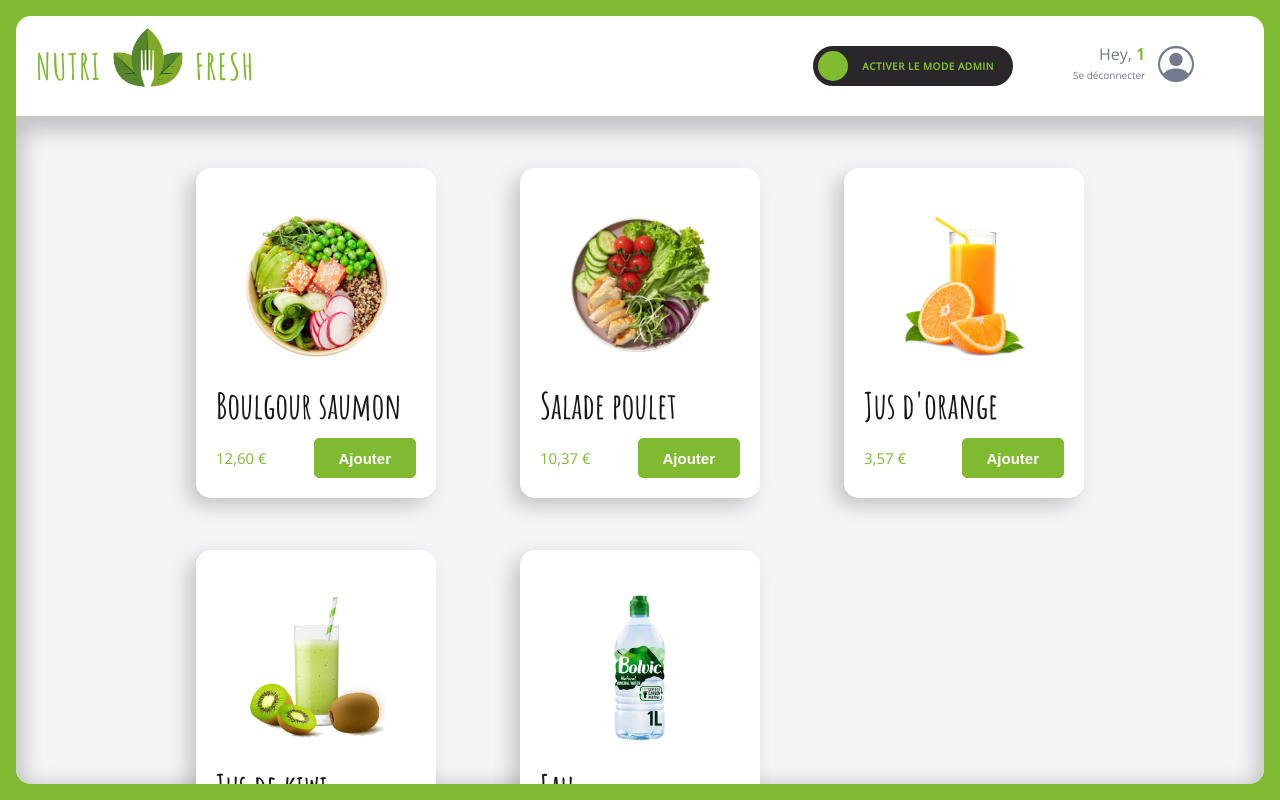
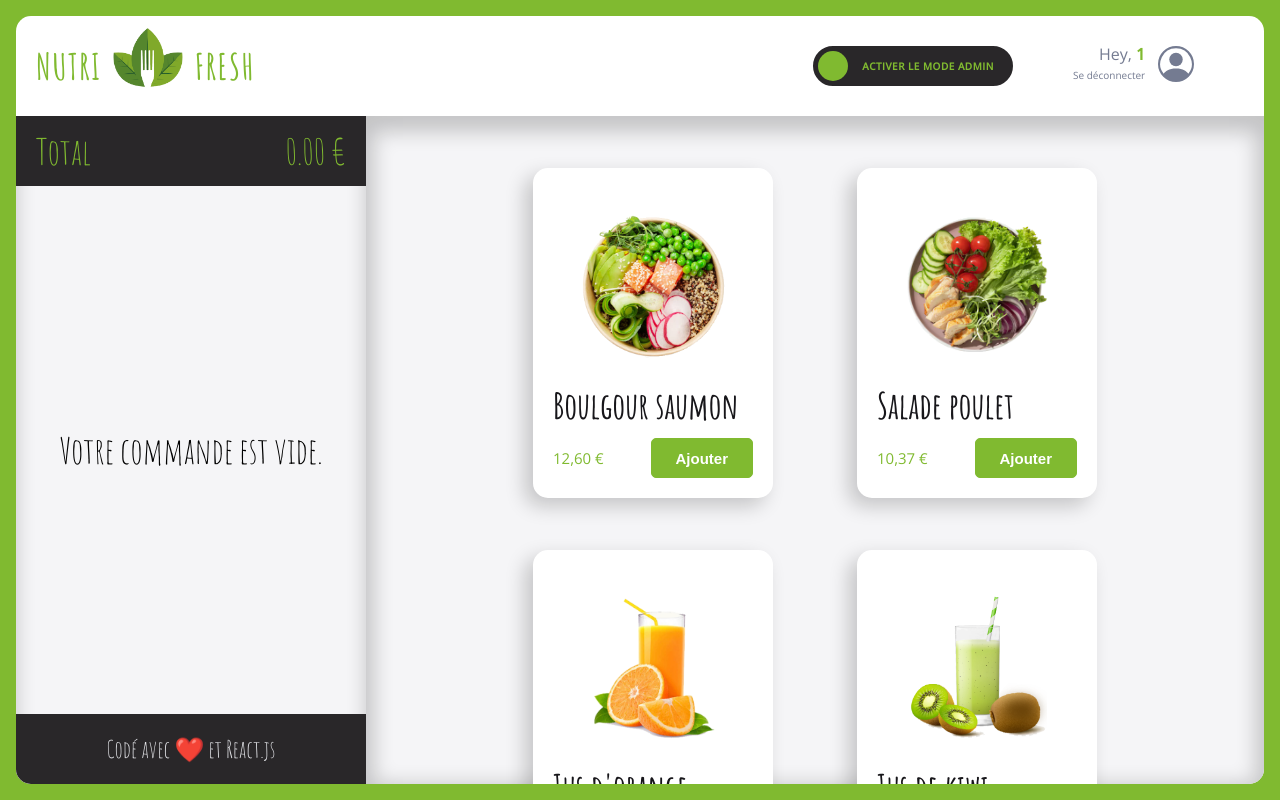
Before and after one commit to simonc56/nutri-fresh, a React (Vite) app: page /order/1 in a window 1280 px wide. Built offline with nearby package versions, Linux system fonts and the light colour scheme.

Commit message:
🚧 F10: Basket > show empty basket

```diff
--- /dev/null
+++ b/src/components/pages/order/Main/Basket.scss
@@ -0,0 +1,35 @@
+@use "../../../../theme/_theme.scss";
+
+.basket {
+  display: flex;
+  flex-direction: column;
+  box-shadow: 0 0 20px 0 rgba(0, 0, 0, 0.2) inset;
+  width: 350px;
+  height: 100%;
+  font-family: "Amatic SC";
+  .basket-header {
+    display: flex;
+    justify-content: space-between;
+    align-items: center;
+    padding: theme.spacing(sm) theme.spacing(md);
+    background-color: theme.$color_background_dark;
+    color: theme.$color_primary;
+    font-size: theme.size(P4);
+  }
+  .basket-content {
+    flex-grow: 1;
+    display: flex;
+    justify-content: center;
+    align-items: center;
+    font-size: theme.size(P4);
+  }
+  .basket-footer {
+    display: flex;
+    justify-content: center;
+    align-items: center;
+    padding: theme.spacing(md);
+    background-color: theme.$color_background_dark;
+    color: theme.$color_greyLight;
+    font-size: theme.size(P3);
+  }
+}
--- /dev/null
+++ b/src/components/pages/order/Main/Basket.tsx
@@ -0,0 +1,16 @@
+import "./Basket.scss";
+
+export default function Basket() {
+  return (
+    <section className="basket">
+      <header className="basket-header">
+        <div className="basket-total-label">Total</div>
+        <div className="basket-total-value">0.00 €</div>
+      </header>
+      <div className="basket-content">
+        <div className="basket-empty">Votre commande est vide.</div>
+      </div>
+      <footer className="basket-footer">Codé avec ❤️ et React.js</footer>
+    </section>
+  );
+}
--- a/src/components/pages/order/Main/Main.scss
+++ b/src/components/pages/order/Main/Main.scss
@@ -2,18 +2,14 @@
 
 .main {
   background-color: theme.$color_background_white;
-  box-shadow: theme.shadow(strong);
   border-bottom-left-radius: theme.radius(extraRound);
   border-bottom-right-radius: theme.radius(extraRound);
   display: flex;
   overflow-y: scroll;
   scrollbar-width: none;
   flex-grow: 1;
-  .basket {
-    background-color: lightseagreen;
-    width: 350px;
-  }
   .menu-and-admin {
+    box-shadow: theme.shadow(strong);
     position: relative;
     flex-grow: 1;
     display: flex;
--- a/src/components/pages/order/Main/Main.tsx
+++ b/src/components/pages/order/Main/Main.tsx
@@ -1,5 +1,6 @@
 import { useOrderContext } from "../../../../context/useOrderContext";
 import Admin from "../Admin/Admin";
+import Basket from "./Basket";
 import "./Main.scss";
 import Menu from "./Menu";
 
@@ -7,7 +8,7 @@ export default function Main() {
   const { isAdminMode } = useOrderContext();
   return (
     <main className="main">
-      {/* <section className="basket">Basket</section> */}
+      <Basket />
       <section className="menu-and-admin">
         <Menu />
         {isAdminMode && <Admin />}
```
